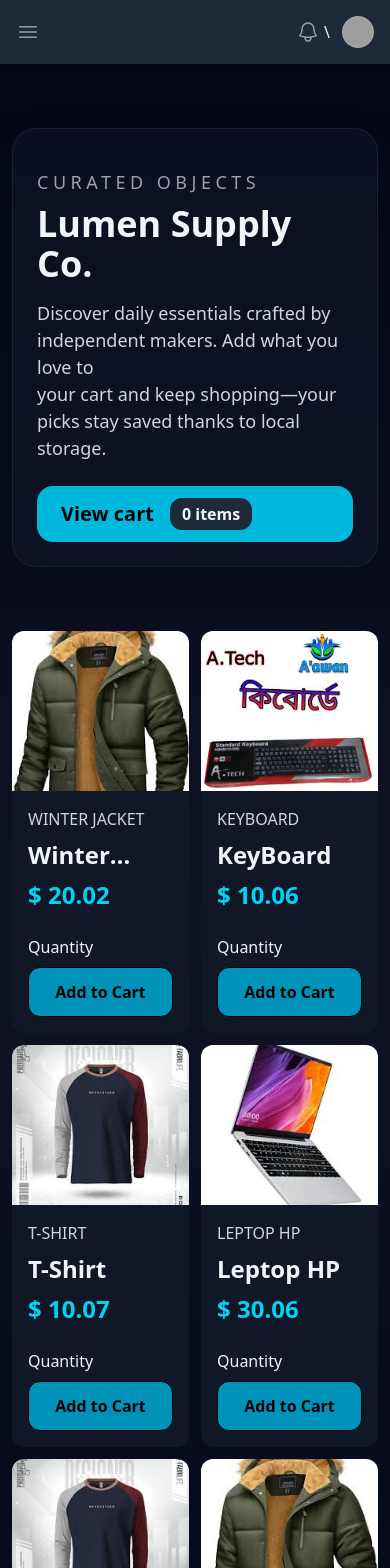
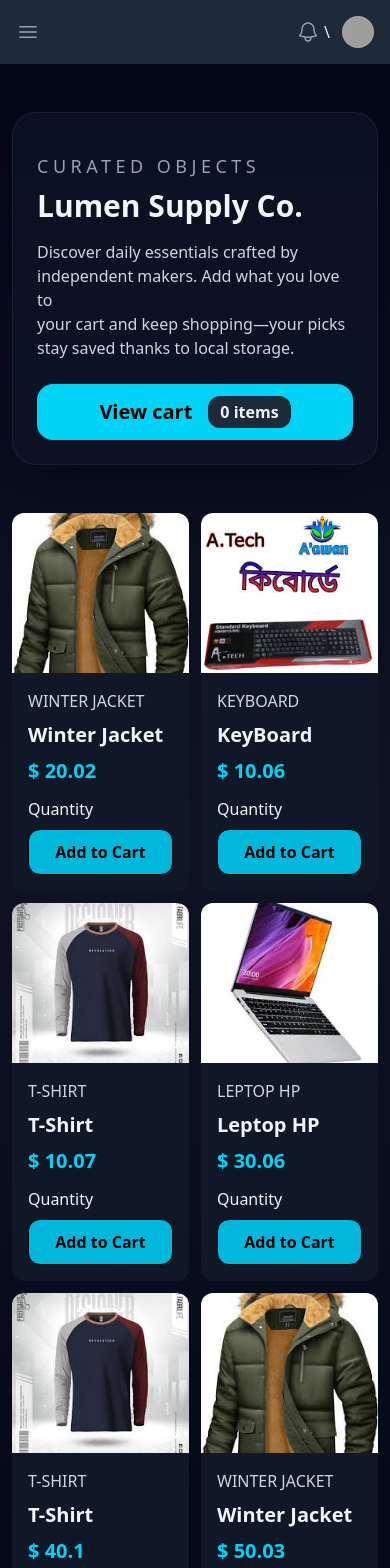
Before and after one commit to arsuhan677/Shop-app-SA, a React (Vite) app: page / in a window 390 px wide. Shown: the top 1568 px of the page. Built offline with nearby package versions, Linux system fonts and the light colour scheme; grey boxes are pictures that could not be loaded.

Commit message:
update for grid

```diff
--- a/src/Home/HomeCard.jsx
+++ b/src/Home/HomeCard.jsx
@@ -1,28 +1,30 @@
 import React from "react";
 
-export default function HomeCard({count}) {
-
-
+export default function HomeCard({ count }) {
   return (
     <div className="">
       {/* <div className='container mx-auto bg-gray-800 py-30 mt-8 rounded-xl border border-gray-400'> */}
-      <div className="mt-16 px-3 sm:px-0">
+      <div className="sm:mt-16 mt-12 px-3 sm:px-0">
         <div className="container mx-auto flex flex-col rounded-3xl border border-slate-800/70 bg-slate-900/60 p-6 shadow-2xl shadow-slate-950/50 sm:flex-row sm:items-center sm:justify-between">
           <div className="py-4">
             <h2 className="text-[18px] uppercase text-gray-400 tracking-[0.25em]">
               Curated objects
             </h2>
-            <h1 className="text-4xl font-semibold py-2">Lumen Supply Co.</h1>
-            <p className="text-[18px] text-gray-300 py-2">
+            <h1 className="text-3xl sm:text-4xl font-semibold py-2">Lumen Supply Co.</h1>
+            <p className="sm:text-[18px] text-[16px] text-gray-300 py-2">
               Discover daily essentials crafted by independent makers. Add what
-              you love to <br /> your cart and keep shopping—your picks stay
+              you love to <br  /> your cart and keep shopping—your picks stay
               saved thanks to local storage.
             </p>
           </div>
 
-          <div className="bg-cyan-500 hover:bg-cyan-400 cursor-pointer py-3 px-6 rounded-2xl flex items-center space-x-4">
-            <h3 className="text-xl font-semibold text-black">View cart</h3>
-            <p className="bg-gray-800 py-1 px-3 rounded-xl font-semibold"><span>{count}</span> items</p>
+          <div className="bg-cyan-400 hover:bg-cyan-500 cursor-pointer py-3 sm:py-3.5 px-6 rounded-2xl">
+            <div className="flex items-center space-x-4 justify-center">
+              <h3 className="text-xl font-semibold text-black">View cart</h3>
+              <p className="bg-gray-800 py-1 px-3 rounded-xl font-semibold">
+                <span>{count}</span> items
+              </p>
+            </div>
           </div>
         </div>
       </div>
--- a/src/components/Products/Products.jsx
+++ b/src/components/Products/Products.jsx
@@ -57,7 +57,7 @@
 
   return (
     <div className="container mx-auto px-3 sm:px-1">
-      <div className="gap-3 sm:gap-6 grid grid-cols-2 sm:grid-cols-3 mt-16">
+      <div className="gap-3 sm:gap-6 grid grid-cols-2 sm:grid-cols-3 sm:mt-16 mt-12">
       {Products.map((product) => (
         <div className="bg-gray-900 items-center rounded-xl overflow-hidden xs:h-100">
           <img className="w-full h-40 sm:h-60 object-cover transform transition-all duration-500 group-hover:translate-y-2 group-hover:scale-110 "
@@ -67,16 +67,16 @@
           <div className="p-4">
             <div key={product.id}>
             <h2 className="uppercase text-gray-300 mb-2">{product.name}</h2>
-            <h2 className="text-2xl font-semibold mb-2 text-ellipsis line-clamp-1">{product.name}</h2>
+            <h2 className="sm:text-2xl text-xl font-semibold mb-2 text-ellipsis line-clamp-1">{product.name}</h2>
             <p className="text-[16px] text-gray-400 mb-4 hidden sm:block">{product.description}</p>
-            <p className="text-2xl font-semibold text-cyan-400 mb-6">$ {product.price}</p>
+            <p className="sm:text-2xl text-xl font-semibold text-cyan-400 sm:mb-6 mb-3">$ {product.price}</p>
           </div>
           <p className="mb-2">Quantity</p>
           <div>
             {/* <button className="border py-2 text-black font-semibold cursor-pointer w-full rounded-xl">
               Add to Cart
             </button> */}
-            <button onClick={addToCart} className="border py-3 bg-cyan-600 text-black font-semibold cursor-pointer hover:bg-cyan-400 w-full rounded-xl">
+            <button onClick={addToCart} className="border py-2.5 sm:py-3 bg-cyan-500 text-black font-semibold cursor-pointer hover:bg-cyan-400 w-full rounded-xl">
               Add to Cart
             </button>
           </div>
```
